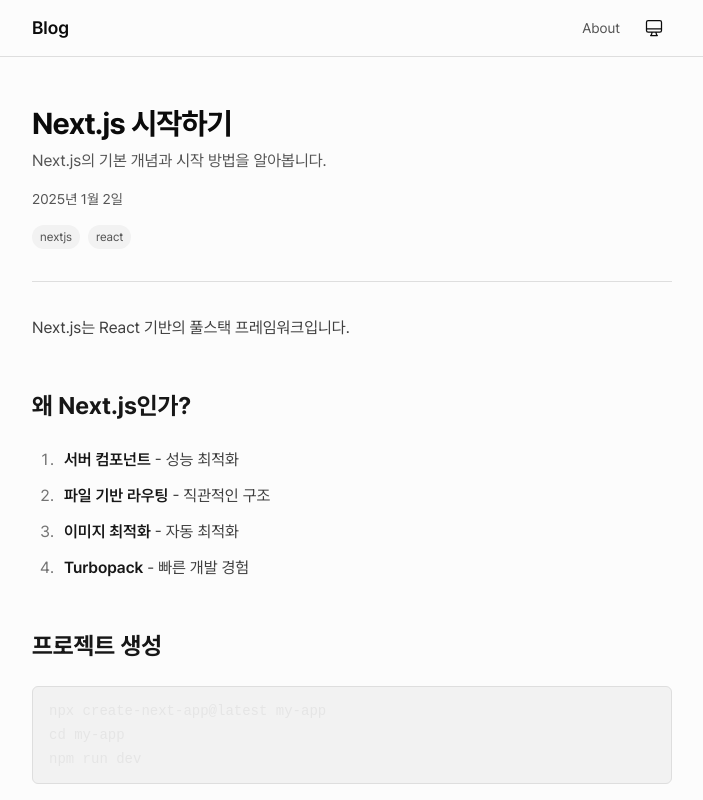
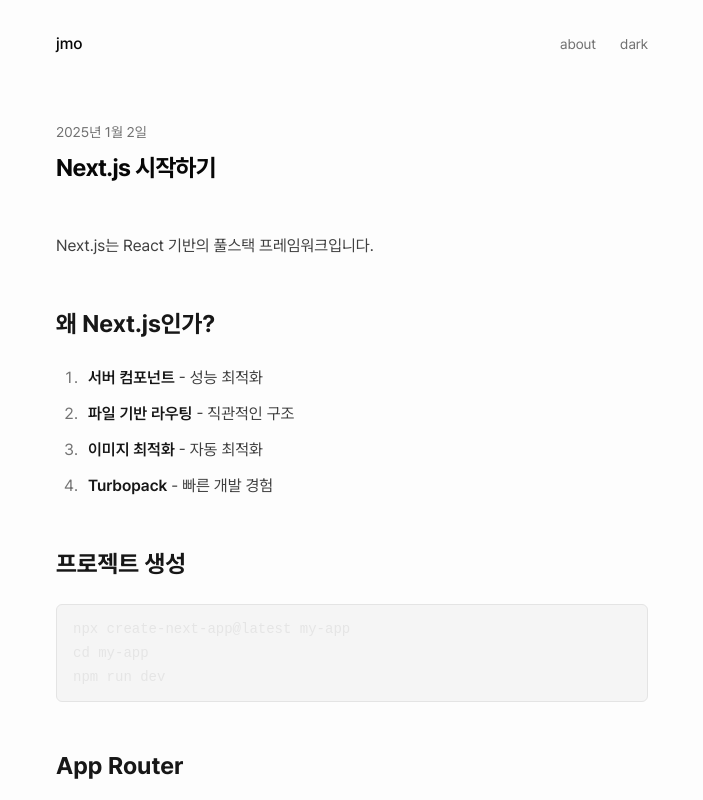
Before and after one commit to jbj338033/jmo.kr, a Next.js app in the folder apps/blog/: page /posts/getting-started-with-nextjs in a window 1280 px wide. Shown: the top 800 px of the page, without its empty margins (288-991 px from the left). Built offline with nearby package versions, Linux system fonts and the light colour scheme.

Commit message:
style: clean up blog design

```diff
--- a/apps/blog/src/app/about/page.tsx
+++ b/apps/blog/src/app/about/page.tsx
@@ -1,5 +1,6 @@
 import type { Metadata } from "next";
-import { Container, Prose } from "@/shared/ui";
+import Link from "next/link";
+import { Container } from "@/shared/ui";
 import { siteConfig } from "@/shared/config";
 
 export const metadata: Metadata = {
@@ -10,26 +11,30 @@
 export default function AboutPage() {
   return (
     <Container>
-      <Prose>
-        <h1>About</h1>
+      <div className="space-y-6 text-[15px] leading-relaxed">
         <p>
           안녕하세요, {siteConfig.author.name}입니다.
         </p>
         <p>
-          이 블로그는 개발하면서 배운 것들과 생각을 기록하는 공간입니다.
+          개발하면서 배운 것들과 생각을 기록하는 공간입니다.
         </p>
-        <h2>Contact</h2>
-        <ul>
-          <li>
-            <a href={`mailto:${siteConfig.author.email}`}>Email</a>
-          </li>
-          <li>
-            <a href={siteConfig.links.github} target="_blank" rel="noopener noreferrer">
-              GitHub
-            </a>
-          </li>
-        </ul>
-      </Prose>
+        <div className="pt-4 flex gap-6 text-sm">
+          <Link
+            href={`mailto:${siteConfig.author.email}`}
+            className="text-muted-foreground hover:text-foreground transition-colors"
+          >
+            email
+          </Link>
+          <Link
+            href={siteConfig.links.github}
+            target="_blank"
+            rel="noopener noreferrer"
+            className="text-muted-foreground hover:text-foreground transition-colors"
+          >
+            github
+          </Link>
+        </div>
+      </div>
     </Container>
   );
 }
--- a/apps/blog/src/app/layout.tsx
+++ b/apps/blog/src/app/layout.tsx
@@ -32,10 +32,10 @@
       <head>
         <ThemeScript />
       </head>
-      <body className="min-h-screen flex flex-col bg-background text-foreground font-sans antialiased">
+      <body className="min-h-screen flex flex-col bg-background text-foreground font-sans antialiased selection:bg-foreground/10">
         <ThemeProvider>
           <Header />
-          <main className="flex-1 py-12">{children}</main>
+          <main className="flex-1">{children}</main>
           <Footer />
         </ThemeProvider>
       </body>
--- a/apps/blog/src/app/not-found.tsx
+++ b/apps/blog/src/app/not-found.tsx
@@ -4,14 +4,10 @@
 export default function NotFound() {
   return (
     <Container>
-      <div className="text-center py-16">
-        <h1 className="text-6xl font-bold text-muted-foreground">404</h1>
-        <p className="mt-4 text-muted-foreground">페이지를 찾을 수 없습니다.</p>
-        <Link
-          href="/"
-          className="mt-8 inline-block text-primary hover:underline"
-        >
-          홈으로 돌아가기
+      <div className="space-y-4">
+        <p className="text-muted-foreground">페이지를 찾을 수 없습니다.</p>
+        <Link href="/" className="text-sm hover:underline">
+          ← 홈으로
         </Link>
       </div>
     </Container>
--- a/apps/blog/src/app/page.tsx
+++ b/apps/blog/src/app/page.tsx
@@ -7,13 +7,7 @@
 
   return (
     <Container>
-      <section>
-        <h1 className="text-2xl font-bold mb-2">Posts</h1>
-        <p className="text-muted-foreground mb-8">
-          생각과 경험을 기록합니다.
-        </p>
-        <PostList posts={posts} />
-      </section>
+      <PostList posts={posts} />
     </Container>
   );
 }
--- a/apps/blog/src/entities/post/ui/post-header.tsx
+++ b/apps/blog/src/entities/post/ui/post-header.tsx
@@ -7,24 +7,11 @@
 
 export function PostHeader({ meta }: PostHeaderProps) {
   return (
-    <header className="mb-8 pb-8 border-b border-border">
-      <h1 className="text-3xl font-bold tracking-tight">{meta.title}</h1>
-      <p className="mt-2 text-muted-foreground">{meta.description}</p>
-      <time className="mt-4 block text-sm text-muted-foreground">
+    <header className="mb-12">
+      <time className="text-sm text-muted-foreground">
         {formatDate(meta.date)}
       </time>
-      {meta.tags && meta.tags.length > 0 && (
-        <div className="mt-4 flex gap-2">
-          {meta.tags.map((tag) => (
-            <span
-              key={tag}
-              className="text-xs px-2 py-1 bg-muted rounded-full text-muted-foreground"
-            >
-              {tag}
-            </span>
-          ))}
-        </div>
-      )}
+      <h1 className="mt-2 text-2xl font-bold tracking-tight">{meta.title}</h1>
     </header>
   );
 }
--- a/apps/blog/src/features/theme/ui/theme-toggle.tsx
+++ b/apps/blog/src/features/theme/ui/theme-toggle.tsx
@@ -6,33 +6,16 @@
   const { theme, setTheme } = useTheme();
 
   const toggleTheme = () => {
-    if (theme === "light") setTheme("dark");
-    else if (theme === "dark") setTheme("system");
-    else setTheme("light");
+    setTheme(theme === "dark" ? "light" : "dark");
   };
 
   return (
     <button
       onClick={toggleTheme}
-      className="p-2 rounded-lg hover:bg-muted transition-colors"
+      className="text-sm text-muted-foreground hover:text-foreground transition-colors"
       aria-label="Toggle theme"
     >
-      <span className="sr-only">Toggle theme</span>
-      {theme === "light" && (
-        <svg className="w-5 h-5" fill="none" viewBox="0 0 24 24" stroke="currentColor">
-          <path strokeLinecap="round" strokeLinejoin="round" strokeWidth={1.5} d="M12 3v1m0 16v1m9-9h-1M4 12H3m15.364 6.364l-.707-.707M6.343 6.343l-.707-.707m12.728 0l-.707.707M6.343 17.657l-.707.707M16 12a4 4 0 11-8 0 4 4 0 018 0z" />
-        </svg>
-      )}
-      {theme === "dark" && (
-        <svg className="w-5 h-5" fill="none" viewBox="0 0 24 24" stroke="currentColor">
-          <path strokeLinecap="round" strokeLinejoin="round" strokeWidth={1.5} d="M20.354 15.354A9 9 0 018.646 3.646 9.003 9.003 0 0012 21a9.003 9.003 0 008.354-5.646z" />
-        </svg>
-      )}
-      {theme === "system" && (
-        <svg className="w-5 h-5" fill="none" viewBox="0 0 24 24" stroke="currentColor">
-          <path strokeLinecap="round" strokeLinejoin="round" strokeWidth={1.5} d="M9.75 17L9 20l-1 1h8l-1-1-.75-3M3 13h18M5 17h14a2 2 0 002-2V5a2 2 0 00-2-2H5a2 2 0 00-2 2v10a2 2 0 002 2z" />
-        </svg>
-      )}
+      {theme === "dark" ? "light" : "dark"}
     </button>
   );
 }
--- a/apps/blog/src/shared/ui/container.tsx
+++ b/apps/blog/src/shared/ui/container.tsx
@@ -7,6 +7,8 @@
 
 export function Container({ children, className }: ContainerProps) {
   return (
-    <div className={cn("mx-auto max-w-2xl px-4", className)}>{children}</div>
+    <div className={cn("mx-auto max-w-[640px] px-6", className)}>
+      {children}
+    </div>
   );
 }
--- a/apps/blog/src/widgets/footer/ui/footer.tsx
+++ b/apps/blog/src/widgets/footer/ui/footer.tsx
@@ -4,17 +4,17 @@
 
 export function Footer() {
   return (
-    <footer className="mt-auto border-t border-border">
+    <footer className="mt-auto py-16">
       <Container>
-        <div className="flex items-center justify-between py-6 text-sm text-muted-foreground">
-          <p>&copy; {new Date().getFullYear()} {siteConfig.author.name}</p>
+        <div className="flex items-center justify-between text-sm text-muted-foreground">
+          <p>{siteConfig.author.name}</p>
           <Link
             href={siteConfig.links.github}
             target="_blank"
             rel="noopener noreferrer"
             className="hover:text-foreground transition-colors"
           >
-            GitHub
+            github
           </Link>
         </div>
       </Container>
--- a/apps/blog/src/widgets/header/ui/header.tsx
+++ b/apps/blog/src/widgets/header/ui/header.tsx
@@ -1,25 +1,21 @@
 import Link from "next/link";
 import { Container } from "@/shared/ui";
 import { ThemeToggle } from "@/features/theme";
-import { siteConfig } from "@/shared/config";
 
 export function Header() {
   return (
-    <header className="sticky top-0 z-50 bg-background/80 backdrop-blur-sm border-b border-border">
+    <header className="pt-8 pb-16">
       <Container>
-        <nav className="flex items-center justify-between h-14">
-          <Link
-            href="/"
-            className="font-semibold text-lg hover:text-primary transition-colors"
-          >
-            {siteConfig.name}
+        <nav className="flex items-center justify-between">
+          <Link href="/" className="font-medium hover:opacity-60 transition-opacity">
+            jmo
           </Link>
-          <div className="flex items-center gap-1">
+          <div className="flex items-center gap-6">
             <Link
               href="/about"
-              className="px-3 py-2 text-sm text-muted-foreground hover:text-foreground transition-colors"
+              className="text-sm text-muted-foreground hover:text-foreground transition-colors"
             >
-              About
+              about
             </Link>
             <ThemeToggle />
           </div>
--- a/apps/blog/src/widgets/post-list/ui/post-list.tsx
+++ b/apps/blog/src/widgets/post-list/ui/post-list.tsx
@@ -8,14 +8,14 @@
 export function PostList({ posts }: PostListProps) {
   if (posts.length === 0) {
     return (
-      <p className="text-muted-foreground py-8 text-center">
+      <p className="text-muted-foreground text-sm">
         아직 작성된 글이 없습니다.
       </p>
     );
   }
 
   return (
-    <div className="divide-y divide-border">
+    <div className="flex flex-col">
       {posts.map((post) => (
         <PostCard key={post.slug} post={post} />
       ))}
--- a/packages/tailwind-config/globals.css
+++ b/packages/tailwind-config/globals.css
@@ -4,27 +4,23 @@
   --font-sans: "Pretendard Variable", "Pretendard", ui-sans-serif, system-ui, sans-serif;
   --font-mono: ui-monospace, "Fira Code", monospace;
 
-  --color-primary: oklch(0.65 0.2 250);
-  --color-secondary: oklch(0.55 0.15 300);
-  --color-accent: oklch(0.75 0.15 180);
+  --color-primary: oklch(0.45 0 0);
+  --color-background: oklch(0.995 0 0);
+  --color-foreground: oklch(0.13 0 0);
+  --color-muted: oklch(0.97 0 0);
+  --color-muted-foreground: oklch(0.55 0 0);
+  --color-border: oklch(0.92 0 0);
 
-  --color-background: oklch(0.99 0 0);
-  --color-foreground: oklch(0.15 0 0);
-
-  --color-muted: oklch(0.96 0 0);
-  --color-muted-foreground: oklch(0.45 0 0);
-
-  --color-border: oklch(0.9 0 0);
-
-  --radius-sm: 0.25rem;
+  --radius-sm: 0.375rem;
   --radius-md: 0.5rem;
-  --radius-lg: 1rem;
+  --radius-lg: 0.75rem;
 }
 
 .dark {
-  --color-background: oklch(0.1 0 0);
-  --color-foreground: oklch(0.95 0 0);
-  --color-muted: oklch(0.2 0 0);
-  --color-muted-foreground: oklch(0.65 0 0);
-  --color-border: oklch(0.25 0 0);
+  --color-primary: oklch(0.85 0 0);
+  --color-background: oklch(0.09 0 0);
+  --color-foreground: oklch(0.93 0 0);
+  --color-muted: oklch(0.15 0 0);
+  --color-muted-foreground: oklch(0.5 0 0);
+  --color-border: oklch(0.2 0 0);
 }
```
Also changed, not shown: apps/blog/src/entities/post/ui/post-card.tsx (+16 -14 lines).
